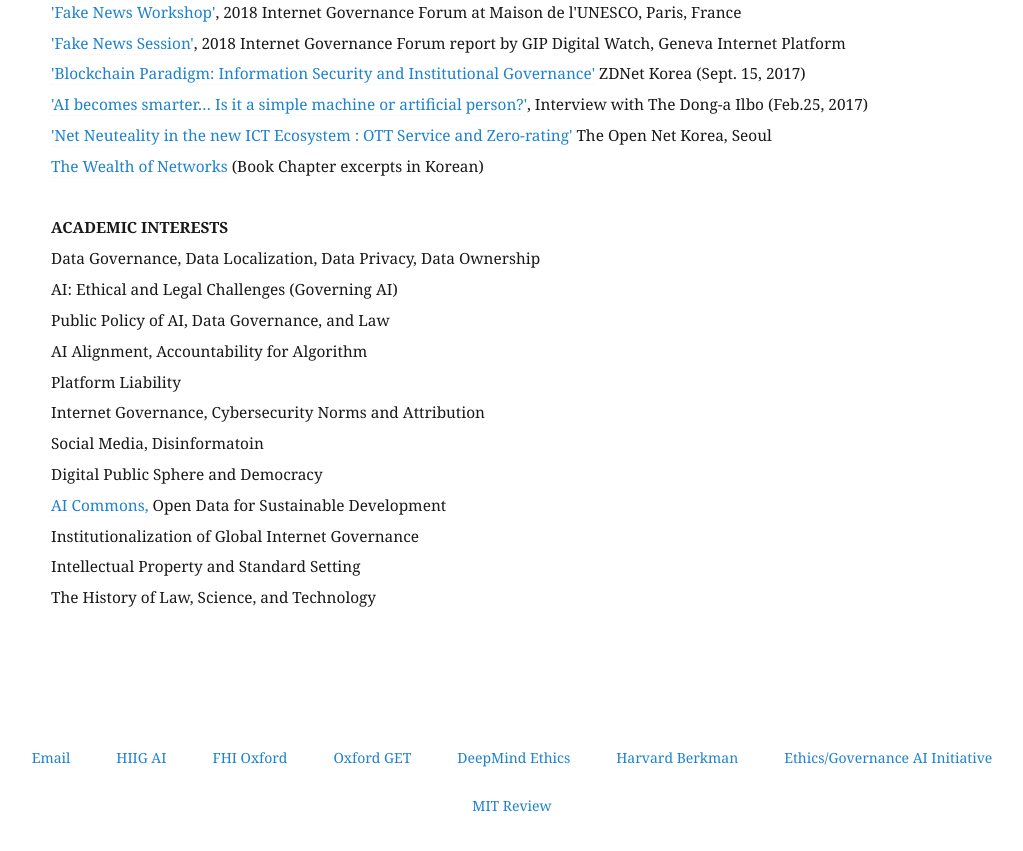
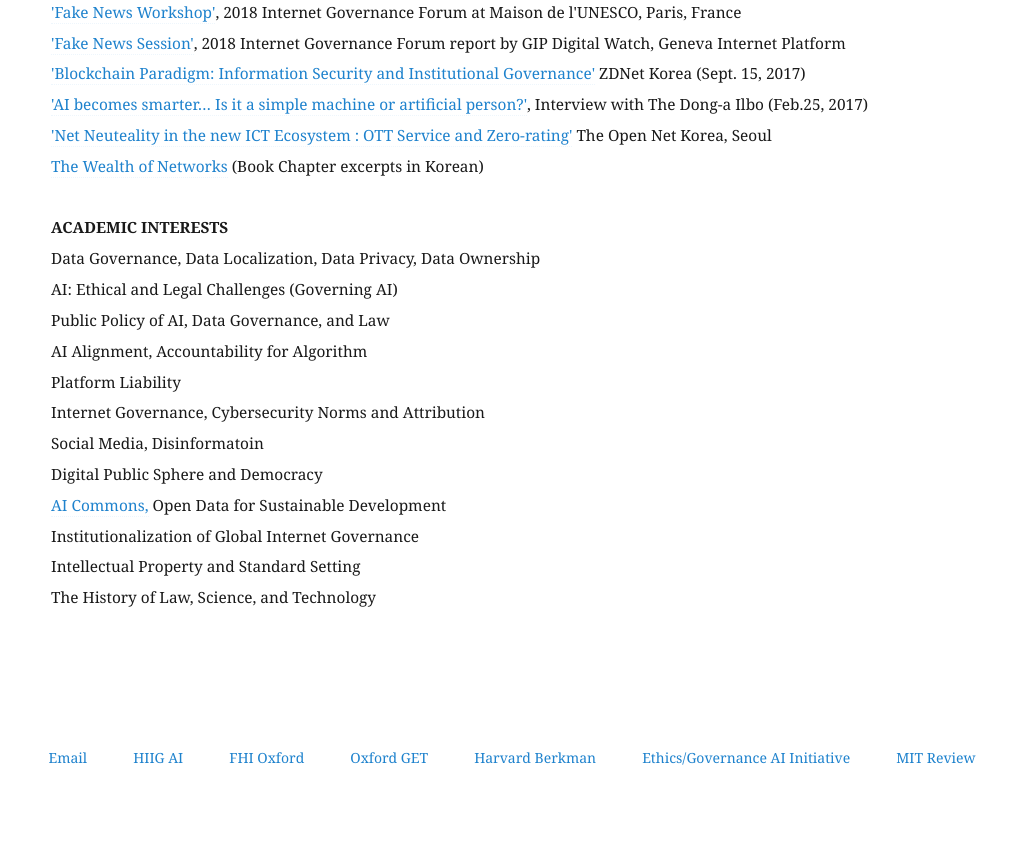
Before and after one commit to eunchangchoi/eunchangchoi.github.io, a Jekyll site: the page built from index.md, in a window 1280 px wide and 900 px high, scrolled down 2338 px. Shown: the top 851 px of the window, without its empty margins (49-1072 px from the left). Built offline with Jekyll 4.4.1, drawn with Linux system fonts in a browser that asks for light colours.

Commit message:
Update default.html

```diff
--- a/_layouts/default.html
+++ b/_layouts/default.html
@@ -63,7 +63,6 @@
    <li><a href="https://www.hiig.de/en/research/ai-and-society-lab"> HIIG AI </a></li>
    <li><a href="https://governance.ai"> FHI Oxford </a></li>
    <li><a href="https://oii.ox.ac.uk/research/governance-of-emerging-technologies"> Oxford GET</a></li>
-   <li><a href="https://deepmind.com/applied/deepmind-ethics-society"> DeepMind Ethics </a></li>
    <li><a href="https://cyber.harvard.edu/topics/ethics-and-governance-ai"> Harvard Berkman </a></li>
    <li><a href="https://aiethicsinitiative.org/projects"> Ethics/Governance AI Initiative </a></li>
    <li><a href="https://www.technologyreview.com/search/?s=AI"> MIT Review</a></li>
```
